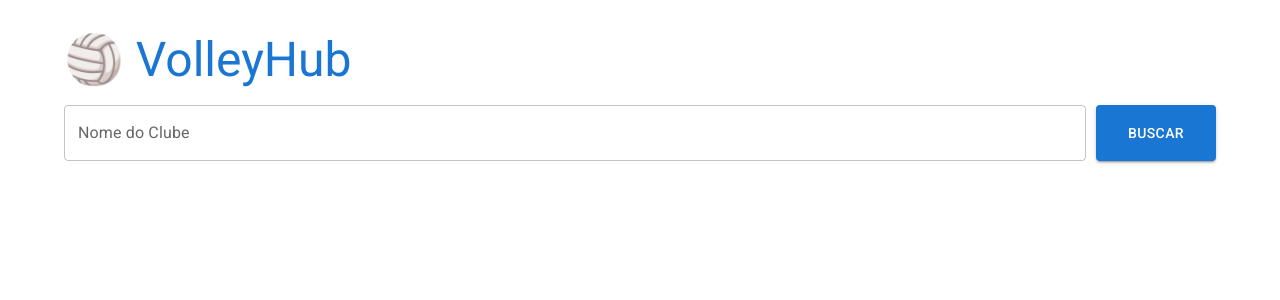
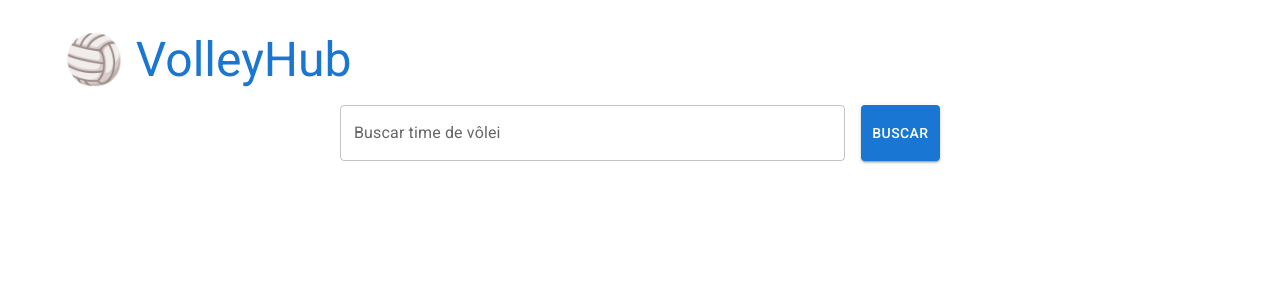
Before and after one commit to VitorKaneko/Fullstack, a React (Vite) app in the folder frontend/: page / in a window 1280 px wide. Shown: the top 300 px of the page. Built offline with nearby package versions, Linux system fonts and the light colour scheme.

Commit message:
Correção searchbar e header

```diff
--- a/frontend/src/components/SearchBar.jsx
+++ b/frontend/src/components/SearchBar.jsx
@@ -1,64 +1,45 @@
-import React, { useState } from 'react';
-import { TextField, Button, Alert, CircularProgress } from '@mui/material';
+import React, { useState } from 'react'
+import { Box, TextField, Button } from '@mui/material'
 
-const SearchBar = ({ setTimes }) => {
-    const [termo, setTermo] = useState('');
-    const [erro, setErro] = useState(null);
-    const [carregando, setCarregando] = useState(false);
+const MIN_QUERY_LENGTH = 3
 
-    const handleBusca = async () => {
-        if (termo.trim().length < 3) {
-            setErro("Digite pelo menos 3 caracteres para buscar.");
-            setTimes([]);
-            return;
-        }
+export default function SearchBar({ onSearch, isLoading }) {
+  const [inputValue, setInputValue] = useState('')
+  const [validationError, setValidationError] = useState('')
 
-        setErro(null);
-        setCarregando(true);
+  const handleSubmit = (event) => {
+    event.preventDefault()
+    const trimmed = inputValue.trim()
+    if (!trimmed) {
+      setValidationError('O campo de busca é obrigatório.')
+      return
+    }
+    if (trimmed.length < MIN_QUERY_LENGTH) {
+      setValidationError(`Digite ao menos ${MIN_QUERY_LENGTH} caracteres.`)
+      return
+    }
+    setValidationError('')
+    onSearch(trimmed)
+  }
 
-        try {
-            const resposta = await fetch(`https://www.thesportsdb.com/api/v1/json/3/searchteams.php?t=${termo}`);
-            const dados = await resposta.json();
-
-            if (dados.teams) {
-                setTimes(dados.teams);
-            } else {
-                setTimes([]);
-                setErro("Nenhum time encontrado com este nome.");
-            }
-        } catch (error) {
-            setErro("Falha na conexão com a API. Tente novamente.");
-            setTimes([]);
-        } finally {
-            setCarregando(false);
-        }
-    };
-
-    return (
-        <div style={{ marginBottom: '2rem' }}>
-            <div style={{ display: 'flex', gap: '10px', marginBottom: '10px' }}>
-                <TextField
-                    label="Nome do Clube"
-                    variant="outlined"
-                    fullWidth
-                    value={termo}
-                    onChange={(e) => setTermo(e.target.value)}
-                    error={!!erro}
-                />
-                <Button
-                    variant="contained"
-                    color="primary"
-                    onClick={handleBusca}
-                    disabled={carregando}
-                    style={{ minWidth: '120px' }}
-                >
-                    {carregando ? <CircularProgress size={24} color="inherit" /> : "Buscar"}
-                </Button>
-            </div>
-
-            {erro && <Alert severity="error">{erro}</Alert>}
-        </div>
-    );
-};
-
-export default SearchBar;
+  return (
+    <Box
+      component="form"
+      onSubmit={handleSubmit}
+      sx={{ display: 'flex', gap: 2, maxWidth: 600, mx: 'auto', mb: 4 }}
+    >
+      <TextField
+        fullWidth
+        label="Buscar time de vôlei"
+        value={inputValue}
+        onChange={(e) => setInputValue(e.target.value)}
+        error={Boolean(validationError)}
+        helperText={validationError}
+        disabled={isLoading}
+      />
+      <Button type="submit" variant="contained" disabled={isLoading}>
+        {isLoading ? 'Buscando...' : 'Buscar'}
+      </Button>
+    </Box>
+  )
+}
```
Also changed, not shown: frontend/src/components/Header.jsx (added, +32 -0 lines).
